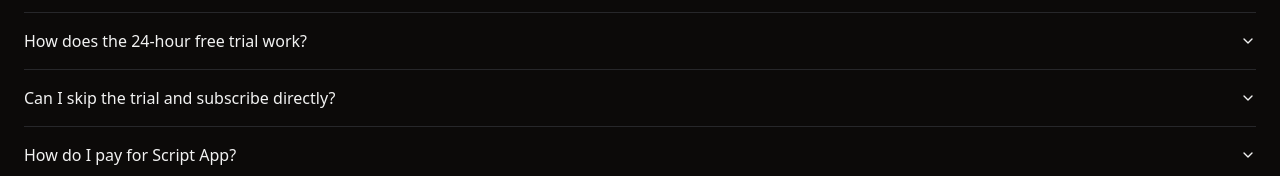
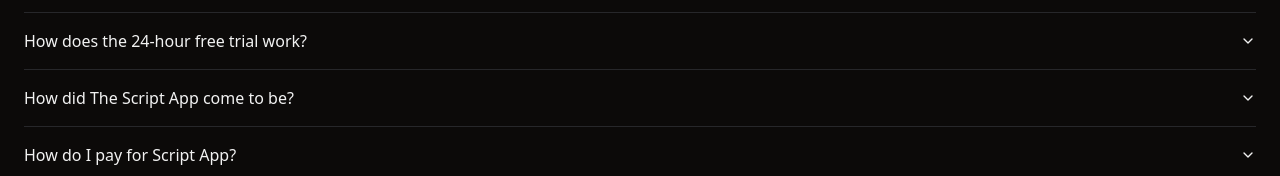
Before and after one commit to KamoEllen/coming-soon-the-script-app, a React (Vite) app: page / in a window 1280 px wide. Shown: the part 2795-2971 px from the top of the page. Built offline with nearby package versions, Linux system fonts and the light colour scheme.

Commit message:
Update FAQ.tsx

```diff
--- a/src/components/FAQ.tsx
+++ b/src/components/FAQ.tsx
@@ -23,11 +23,11 @@
       "You can enjoy a 24-hour free trial of Script App to explore all its features. During this period, you can import scripts, edit them, and use all functionalities without any charge. If you decide to continue using Script App after the trial, you can subscribe for only £20 per month.",
     value: "item-2",
   },
-  {
+ {
     question:
-      "Can I skip the trial and subscribe directly?",
+      "How did The Script App come to be?",
     answer:
-      "Yes, if you prefer, you can skip the 24-hour trial and subscribe directly by paying £20 per month. This allows you to start using Script App immediately without waiting for the trial period to end.",
+      "With extensive experience in the production industry, we recognized the challenges of script management and the need for accuracy and efficiency. This led us to create The Script App, designed to elevate workflow and save time on administrative tasks.",
     value: "item-3",
   },
   {
```
